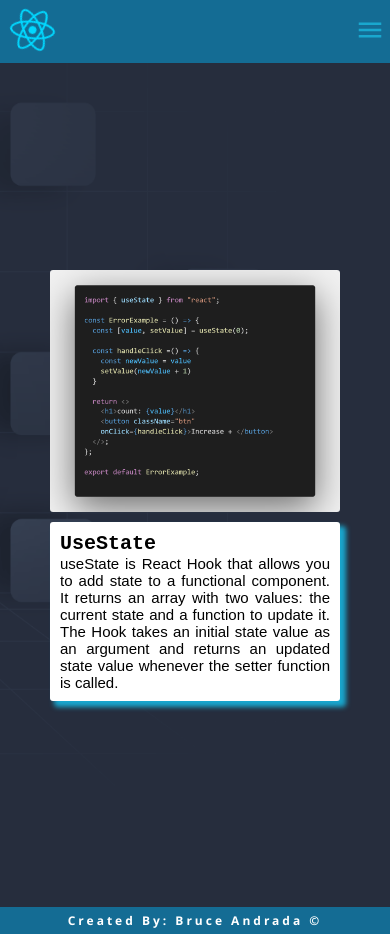
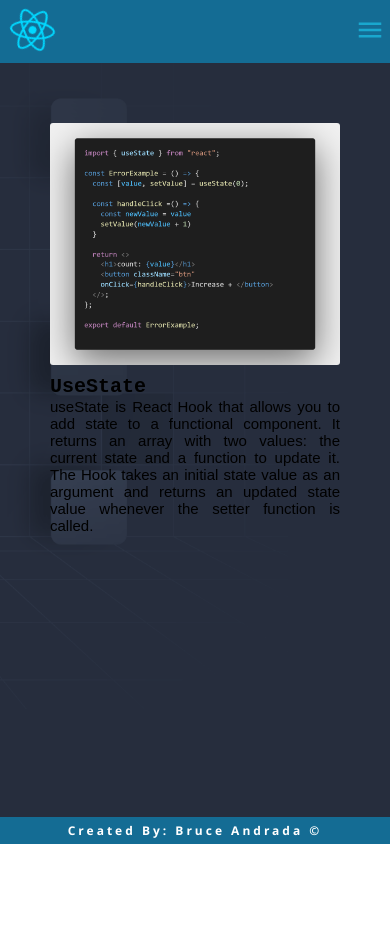
Before and after one commit to bmpandrada/react-guide, a React (Vite) app: page /UseStates in a window 390 px wide. Shown: the top 934 px of the page. After the commit the page ends 844 px from the top, so only its background shows below. Built offline with nearby package versions, Linux system fonts and the light colour scheme.

Commit message:
Update main.scss

```diff
--- a/src/main.scss
+++ b/src/main.scss
@@ -91,13 +91,21 @@
   width: 100%;
   padding: 5rem;
   background-image: url('./components/imgs/wallpaper.png');
+  object-fit: cover;
   background-size: auto;
   background-repeat: no-repeat;
   background-position:right;
   height: 95vh;
- display: flex;
- justify-content: center;
- align-items: center;
+  &__text{
+    width: 50%;
+    background-color: $color-ligth;
+    justify-content: start;
+    padding: 1.5rem;
+    display: flex;
+    flex-direction: column;
+    box-shadow: .5rem .5rem .5rem .1rem $primary-color;
+    border-radius: 3px;
+  }
 
   &__pages{
     display: flex;
@@ -105,7 +113,7 @@
     align-items: center;
     width: 100%;
     gap: 1rem;
-
+    margin-top: 10rem;
   }
   &__page1{
     width: 100%;
@@ -115,13 +123,6 @@
   }
     &__page2{
     width: 100%;
-    background-color: $color-ligth;
-    justify-content: start;
-    padding: 1rem;
-    display: flex;
-    flex-direction: column;
-    box-shadow: .5rem .5rem .5rem .1rem $primary-color;
-    border-radius: 3px;
   }
 
   &__img{
@@ -131,14 +132,20 @@
   }
 
   p{
-    width: 80%;
+    width: 100%;
     font-size: 1.5rem;
     text-align: justify;
     font-family: sans-serif;
     font-weight: 500;
   }
 }
-
+.App{
+  display: flex;
+  width: 100%;
+  flex-direction: column;
+  justify-content: space-between;
+  height: 100vh;
+}
 .footer{
   text-align: center;
   color: $color-ligth;
@@ -203,10 +210,16 @@
   }
   .container{
     width: 100%;
+    height: 100vh;
     padding: 5rem;
-    height: 100vh;
+
     background-size: cover;
     background-repeat: no-repeat;
+    &__text{
+      width: 100%;
   }
-
+  &__pages{
+    margin-top: 1rem;
+  }
+  }
 }
```
